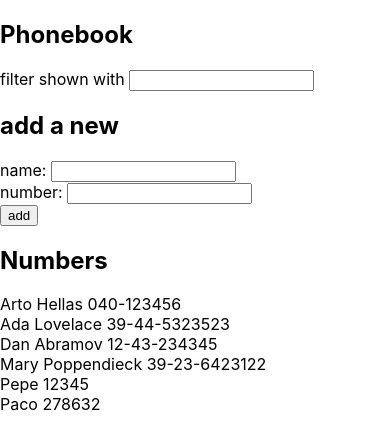
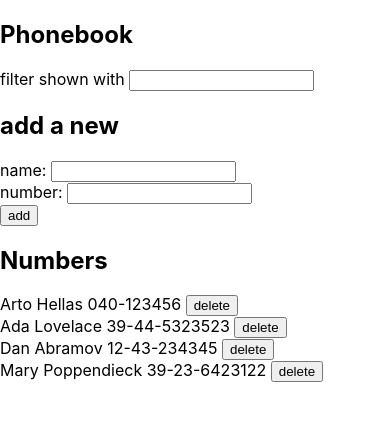
Before and after one commit to dtraid/fullstackopen2021, a React (Create React App) app in the folder part2/phonebook/: page / in a window 390 px wide. Shown: the top 448 px of the page. Built offline with nearby package versions, Linux system fonts and the light colour scheme; data requests are answered from the project's data file.

Commit message:
Exercise 2.17: Phonebook step9

```diff
--- a/part2/phonebook/db.json
+++ b/part2/phonebook/db.json
@@ -19,16 +19,6 @@
       "name": "Mary Poppendieck",
       "number": "39-23-6423122",
       "id": 4
-    },
-    {
-      "name": "Pepe",
-      "number": "12345",
-      "id": 5
-    },
-    {
-      "name": "Paco",
-      "number": "278632",
-      "id": 6
     }
   ]
 }
--- a/part2/phonebook/src/App.js
+++ b/part2/phonebook/src/App.js
@@ -32,16 +32,20 @@ const App = () => {
     }
   };
 
-  const handleNameChange = (event) => {
-    setNewName(event.target.value);
-  };
+  const handleNameChange = (event) => setNewName(event.target.value);
+  const handleNumberChange = (event) => setNewNumber(event.target.value);
+  const handleSearchChange = (event) => setFilter(event.target.value);
 
-  const handleNumberChange = (event) => {
-    setNewNumber(event.target.value);
-  };
-
-  const handleSearchChange = (event) => {
-    setFilter(event.target.value);
+  const handleRemove = (personToRemove) => {
+    if (window.confirm(`Delete ${personToRemove.name}?`)) {
+      personService
+        .remove(personToRemove.id)
+        .then((_) =>
+          setPersons(
+            persons.filter((person) => person.id !== personToRemove.id)
+          )
+        );
+    }
   };
 
   return (
@@ -57,7 +61,7 @@ const App = () => {
         handleNumberChange={handleNumberChange}
       />
       <h2>Numbers</h2>
-      <Persons persons={persons} filter={filter} />
+      <Persons persons={persons} filter={filter} handleRemove={handleRemove} />
     </div>
   );
 };
--- a/part2/phonebook/src/components/Persons.js
+++ b/part2/phonebook/src/components/Persons.js
@@ -1,13 +1,14 @@
 import React from 'react';
 
-const Persons = ({ persons, filter }) => (
+const Persons = ({ persons, filter, handleRemove }) => (
   <div>
     {persons.flatMap((person) =>
       !person.name.toLowerCase().includes(filter.toLowerCase()) ? (
         []
       ) : (
         <div key={person.name}>
-          {person.name} {person.number}
+          {person.name} {person.number}{' '}
+          <button onClick={() => handleRemove(person)}>delete</button>
         </div>
       )
     )}
--- a/part2/phonebook/src/services/persons.js
+++ b/part2/phonebook/src/services/persons.js
@@ -12,9 +12,15 @@ const create = (newPerson) => {
   return request.then((res) => res.data);
 };
 
+const remove = (id) => {
+  const request = axios.delete(`${baseUrl}/${id}`);
+  return request.then((res) => res.data);
+};
+
 const persons = {
-  getAll: getAll,
-  create: create,
+  getAll,
+  create,
+  remove,
 };
 
 export default persons;
```
